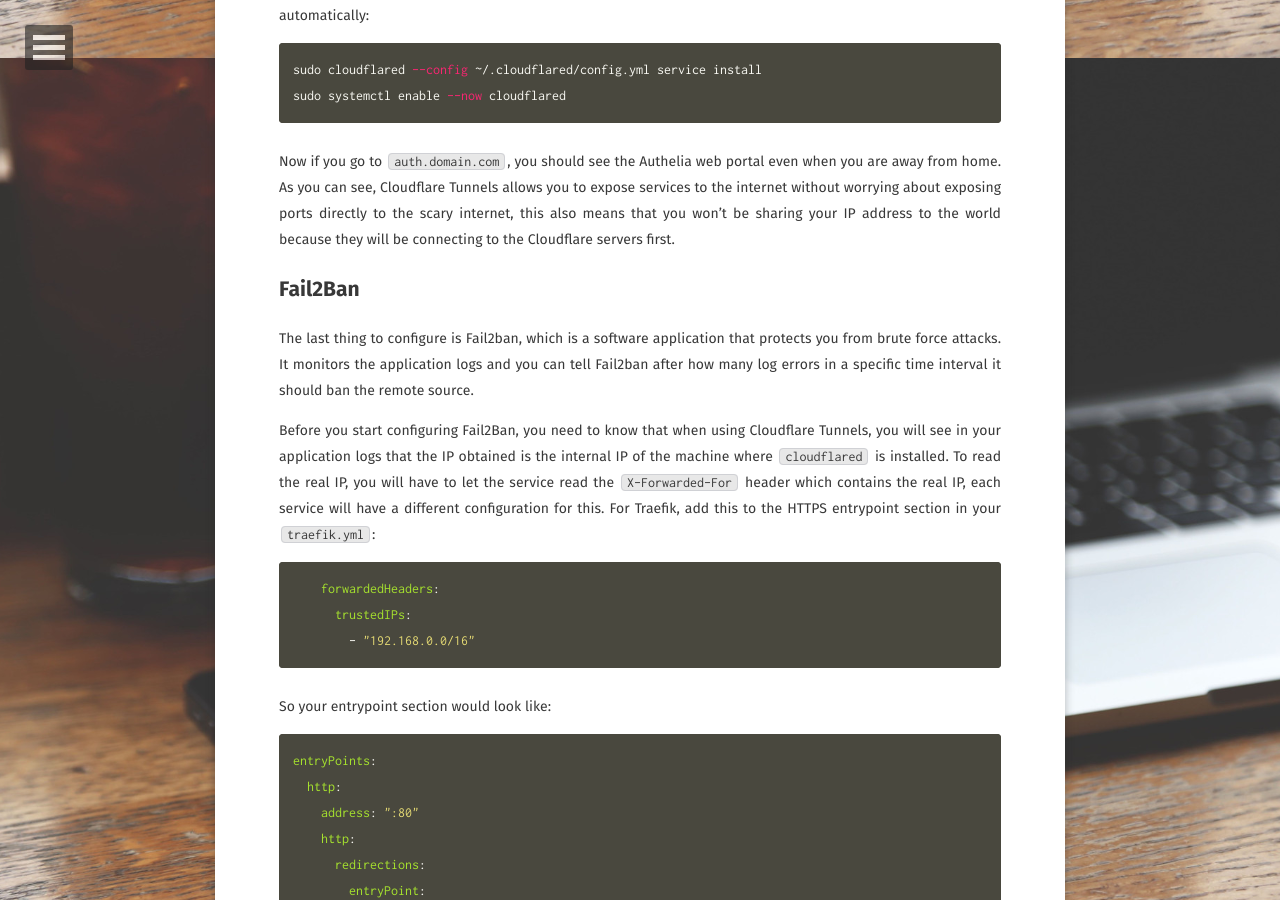
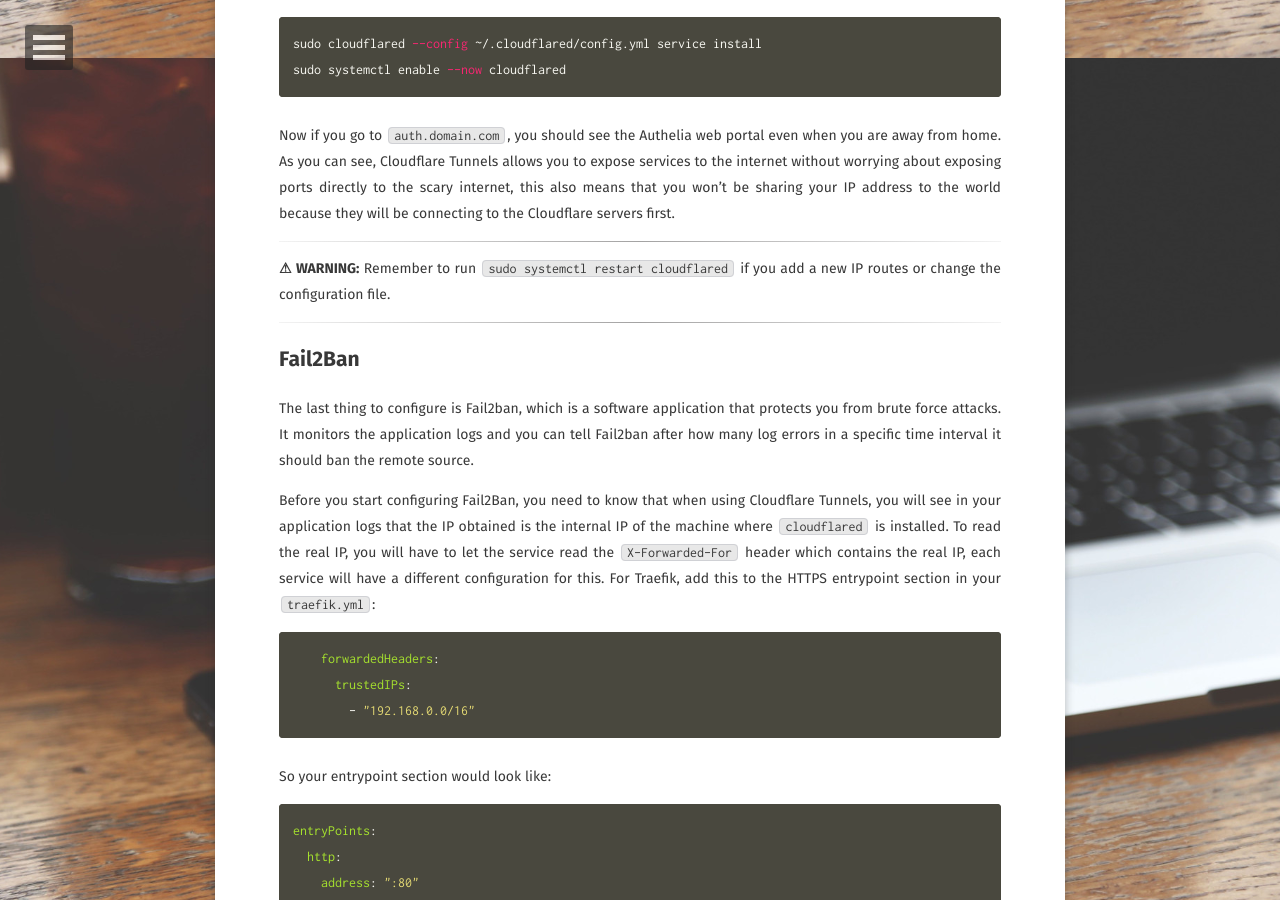
Before and after one commit to FuzzyGrim/blog, a Jekyll site: the page built from _posts/posts/2022-05-07-exposing-services.md, in a window 1280 px wide and 900 px high, scrolled down 17042 px. Built offline with Jekyll 4.4.1, drawn with Linux system fonts in a browser that asks for light colours; some web fonts are replaced; some of the changed text lies outside the part shown.

Commit message:
delete unnecessary label and add reminder to restart cloudflared when needed

```diff
--- a/_posts/posts/2022-05-07-exposing-services.md
+++ b/_posts/posts/2022-05-07-exposing-services.md
@@ -575,6 +574,10 @@ sudo systemctl enable --now cloudflared
 
 Now if you go to `auth.domain.com`, you should see the Authelia web portal even when you are away from home. As you can see, Cloudflare Tunnels allows you to expose services to the internet without worrying about exposing ports directly to the scary internet, this also means that you won't be sharing your IP address to the world because they will be connecting to the Cloudflare servers first.
 
+---
+**⚠ WARNING:** Remember to run `sudo systemctl restart cloudflared` if you add a new IP routes or change the configuration file.
+
+---
 
 ## Fail2Ban
 The last thing to configure is Fail2ban, which is a software application that protects you from brute force attacks. It monitors the application logs and you can tell Fail2ban after how many log errors in a specific time interval it should ban the remote source.
```
Also changed, not shown: other parts of _posts/posts/2022-05-07-exposing-services.md (+0 -1 lines).
